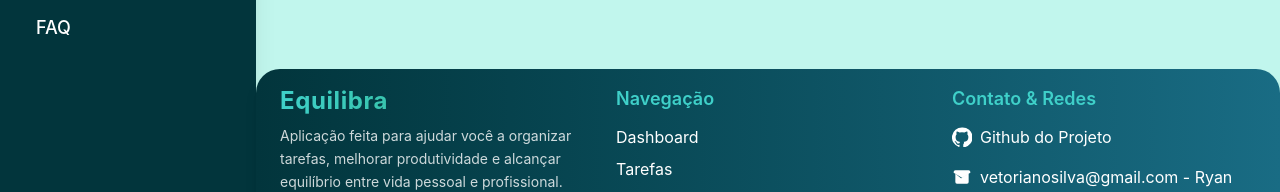
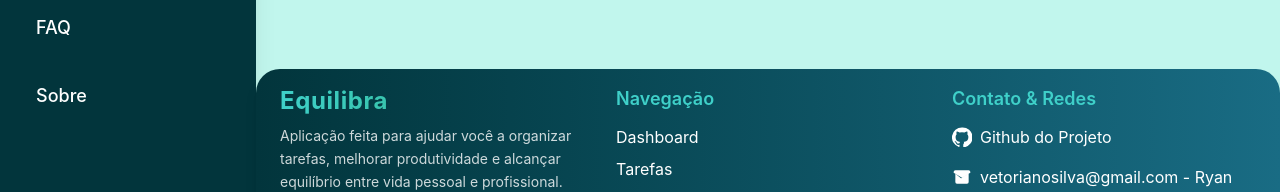
Before and after one commit to ryanvetoriano/Equilibra, a React (Vite) app in the folder equilibrio/: page /categorias in a window 1280 px wide. Shown: the part 446-638 px from the top of the page. Built offline with nearby package versions, Linux system fonts and the light colour scheme; no server answers; sample sign-in values are in the browser's storage.

Commit message:
feat: Adicionando link na SideBar

```diff
--- a/equilibrio/src/components/SideBar/SideBar.tsx
+++ b/equilibrio/src/components/SideBar/SideBar.tsx
@@ -19,6 +19,7 @@ export default function Sidebar() {
         <NavItem to="/perfil" label="Perfil" />
         <NavItem to="/integrantes" label="Integrantes"/>
         <NavItem to="/faq" label="FAQ"/>
+        <NavItem to="/about" label="Sobre"/>
       </nav>
 
       <button
```
